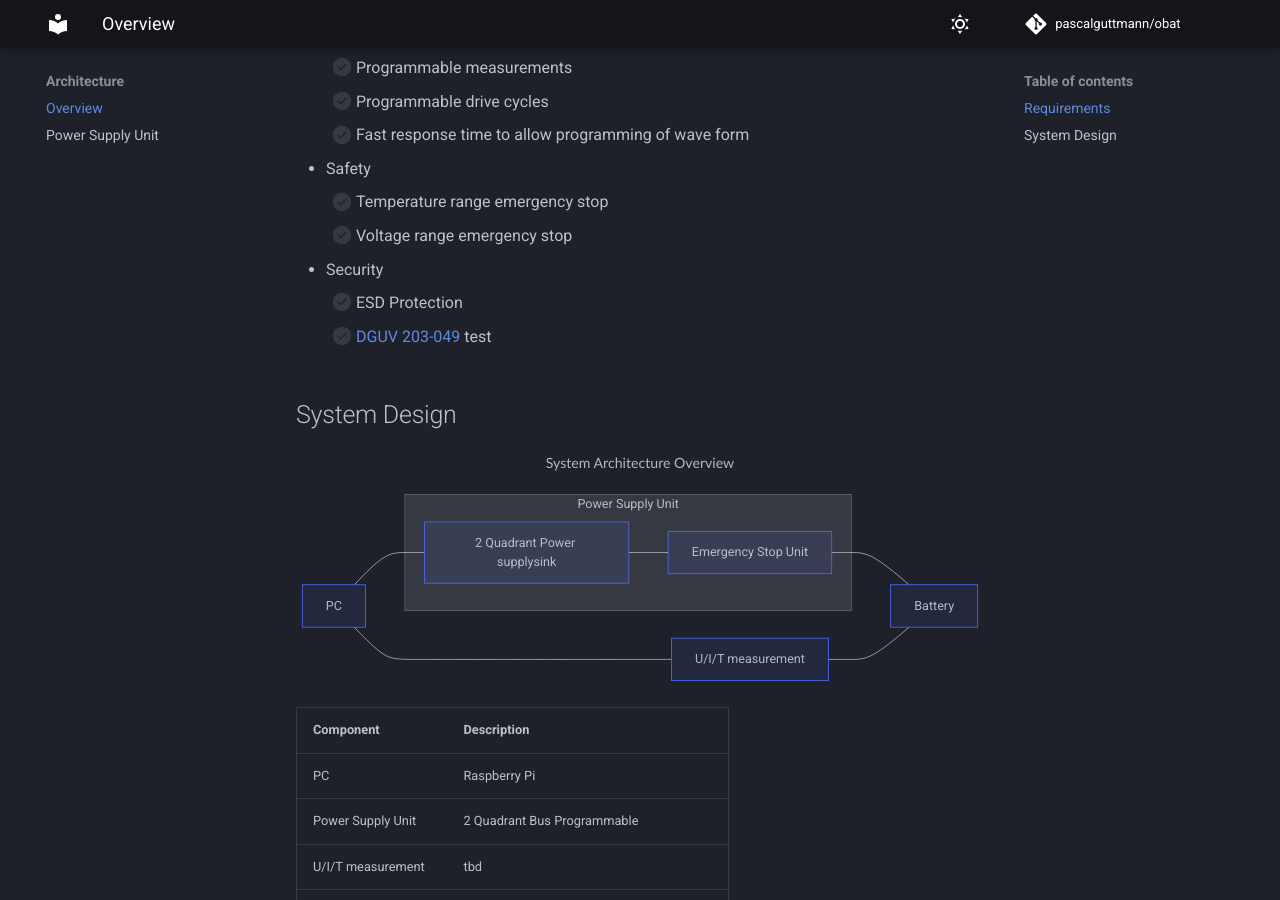
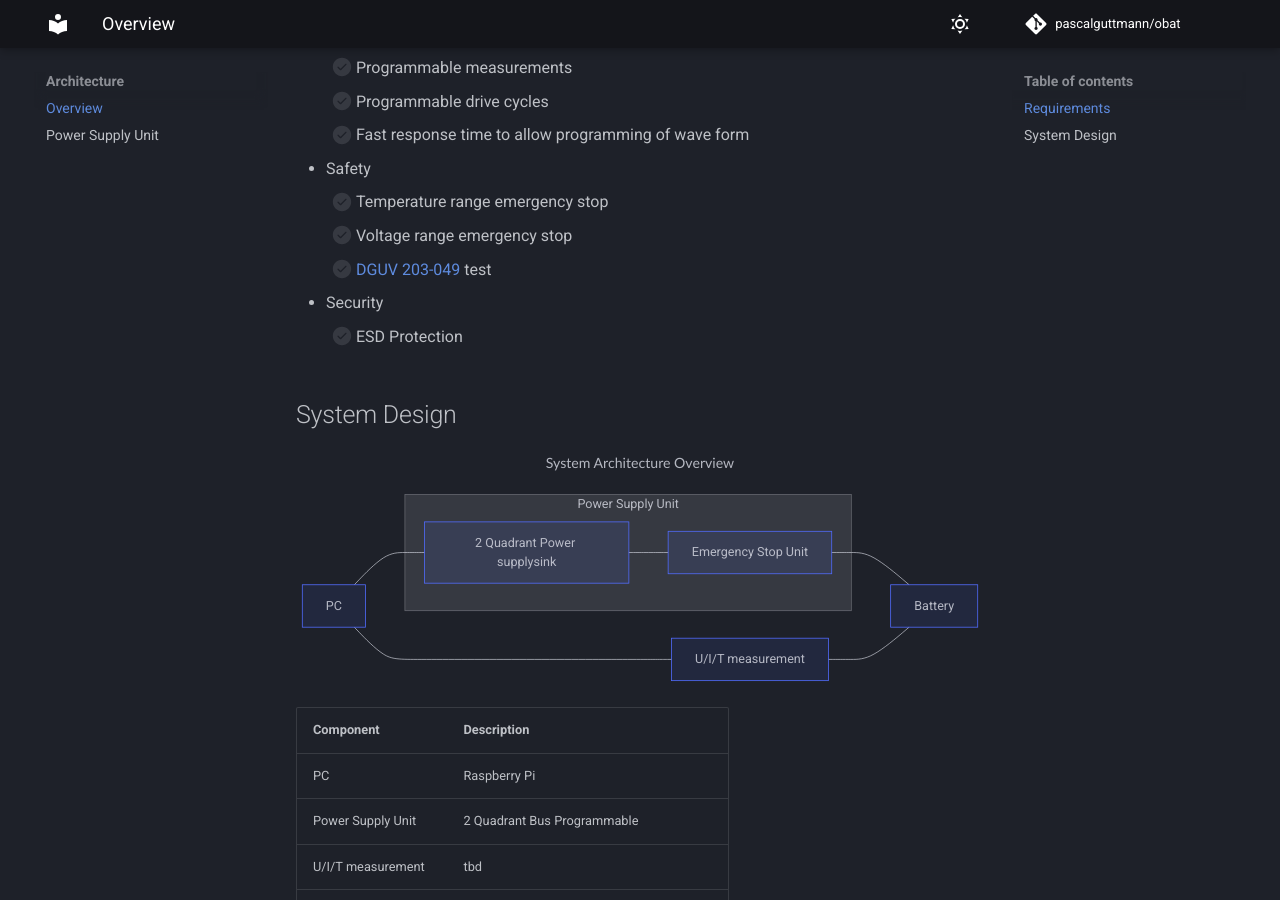
Before and after one commit to pascalguttmann/obat, an MkDocs documentation site: the page built from docs/arch/overview.md, in a window 1280 px wide and 900 px high, scrolled down 566 px. Built offline with MkDocs 1.6.1 and Material for MkDocs 9.7.7, drawn with Linux system fonts in a browser that asks for light colours; comment, search, counter and statistics services are not loaded.

```diff
--- a/docs/arch/overview.md
+++ b/docs/arch/overview.md
@@ -17,9 +17,9 @@
 - Safety
     - [ ] Temperature range emergency stop
     - [ ] Voltage range emergency stop
+    - [ ] [DGUV 203-049][dguv] test
 - Security
     - [ ] ESD Protection
-    - [ ] [DGUV 203-049][dguv] test
 
 [dguv]: (https://publikationen.dguv.de/widgets/pdf/download/article/829)
 
```
